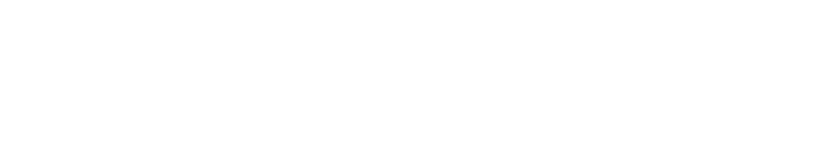
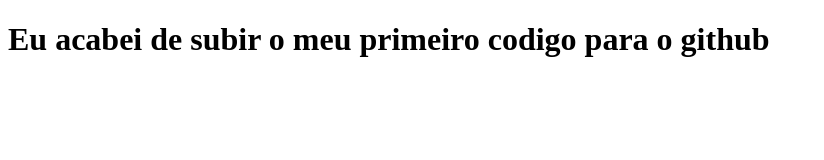
Before and after one commit to dev-miadrian/meus-codigos, a plain HTML site: page index.html in a window 1280 px wide. Shown: the whole page, without its empty margins (0-824 px from the left). Drawn offline with Linux system fonts and the light colour scheme.

Commit message:
editei h1

```diff
--- a/index.html
+++ b/index.html
@@ -10,6 +10,8 @@
 
 <body>
 
+    <h1>Eu acabei de subir o meu primeiro codigo para o github</h1>
+
 </body>
 
 </html>
```
